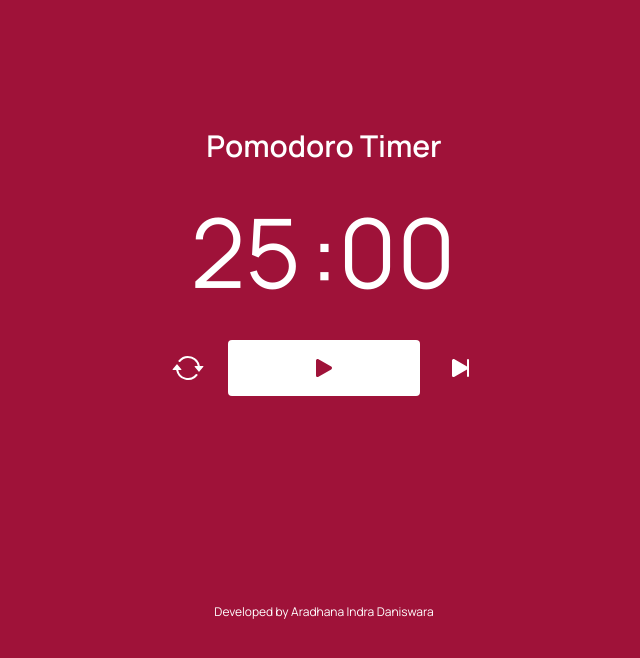
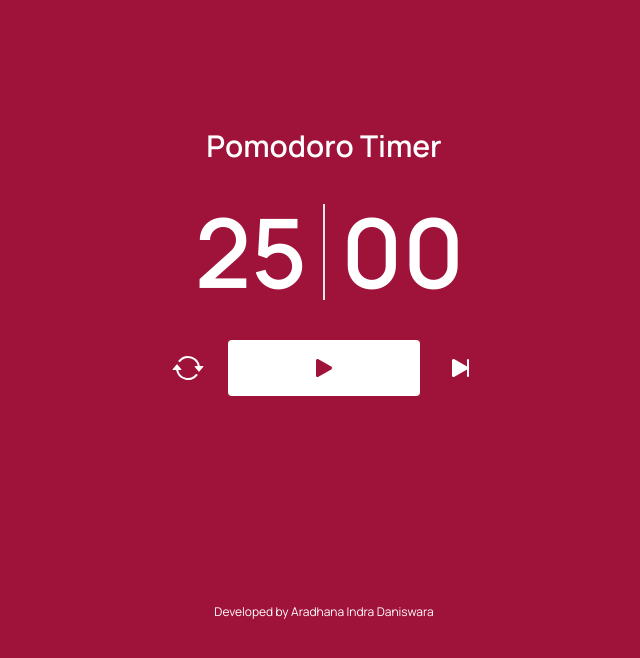
Before and after one commit to AradhanaID/Pomodoro-Timer, a React (Vite) app: page / in a window 1280 px wide. Shown: the top 658 px of the page, without its empty margins (316-956 px from the left). Built offline with nearby package versions, Linux system fonts and the light colour scheme.

Commit message:
Change timer display to DaisyUI's Countdown

```diff
--- a/src/components/Timer.tsx
+++ b/src/components/Timer.tsx
@@ -13,16 +13,16 @@ const Timer = () => {
   const secondsStyles: Record<string, string> = { '--value': String(seconds).padStart(2, "0") }
 
   return (
-    <p className="text-8xl my-6">
-      <span className="countdown">
+    <div className="flex items-center text-8xl my-6 font-semibold">
+      <span className="countdown text-right">
         <span style={minutesStyles}></span>
       </span>
-      <span>:</span>
-      <span className="countdown">
+      <span className="border h-24 mx-4">
+      </span>
+      <span className="countdown text-left">
         <span style={secondsStyles}></span>
       </span>
-      {/* {String(minutes).padStart(2, "0")}:{String(seconds).padStart(2, "0")} */}
-    </p>
+    </div>
   );
 };
 
```
